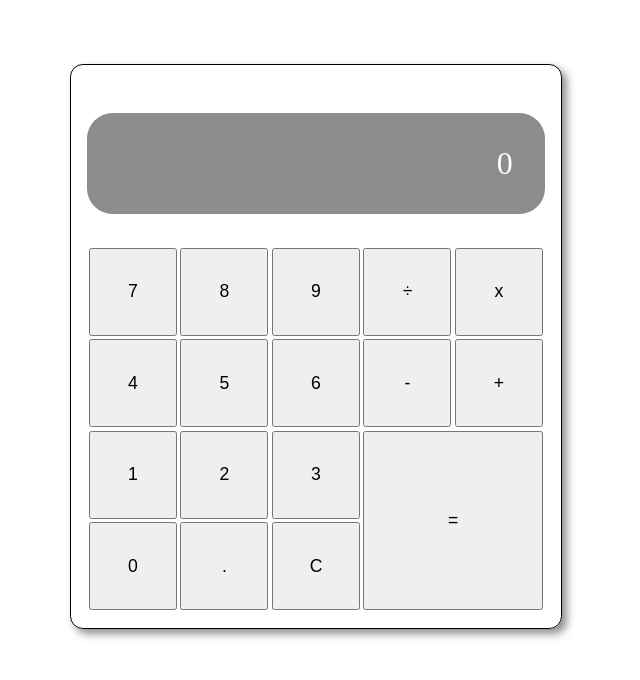
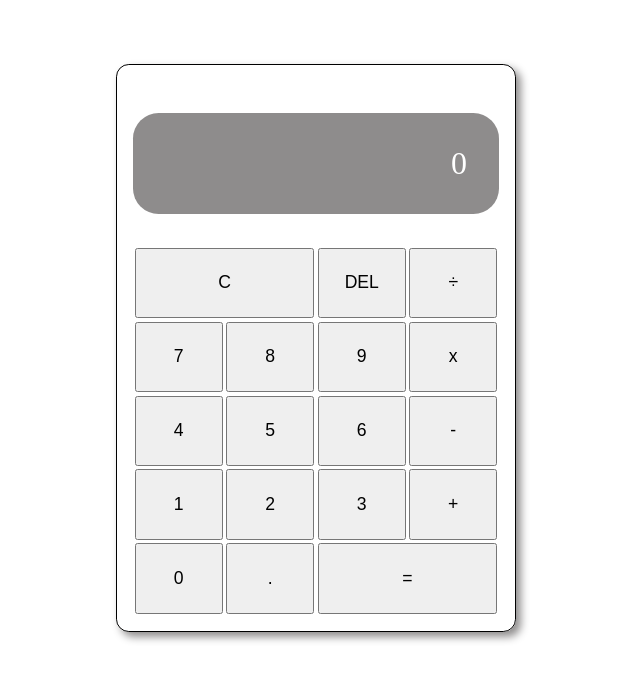
Before and after one commit to AnaSegarra/js-calculator, a plain HTML site: page index.html in a window 1280 px wide. Shown: the whole page, without its empty margins (324-964 px from the left). Drawn offline with Linux system fonts and the light colour scheme.

Commit message:
Add delete number functionality

```diff
--- a/index.html
+++ b/index.html
@@ -12,10 +12,14 @@
         <div class="calculator">
             <p id="display">0</p>
             <div class="row">
+                <button id="clear">C</button>
+                <button id="delete">DEL</button>
+                <button class="operations">÷</button>
+            </div>
+            <div class="row">
                 <button class="number">7</button>
                 <button class="number">8</button>
                 <button class="number">9</button>
-                <button class="operations">÷</button>
                 <button class="operations">x</button>
             </div>
             <div class="row">
@@ -23,22 +27,18 @@
                 <button class="number">5</button>
                 <button class="number">6</button>
                 <button class="operations">-</button>
-                <button class="operations">+</button>
             </div>
-            <div class="row">
-                <div>
             <div class="row">
                 <button class="number">1</button>
                 <button class="number">2</button>
                 <button class="number">3</button>
+                <button class="operations">+</button>
             </div>
             <div class="row">
                 <button class="number">0</button>
                 <button id="decimal">.</button>
-                        <button id="clear">C</button>
-                    </div>
-                </div>
                 <button id="equal">=</button>
+
             </div>
         </div>
         <script src="calculator.js"></script>
--- a/main.js
+++ b/main.js
@@ -81,4 +81,11 @@ window.addEventListener('load', () => {
 
     operators.forEach(operator => operator.classList.remove('selected'));
   });
+
+  document.getElementById('delete').addEventListener('click', () => {
+    display.textContent = display.textContent.length > 1 ? display.textContent.slice(0, -1) : '0';
+    calculator.operation
+      ? (calculator.secondFactor = display.textContent)
+      : (calculator.firstFactor = display.textContent);
+  });
 });
--- a/style.css
+++ b/style.css
@@ -9,7 +9,7 @@
 
 button {
   width: 5em;
-  height: 5em;
+  height: 4em;
   margin: 0.1em;
   font-size: 1.1rem;
   cursor: pointer;
@@ -18,9 +18,10 @@ button {
 .row {
   display: flex;
 }
-#equal {
+#equal,
+#clear {
   width: 10.2em;
-  height: 10.2em;
+  height: 4em;
 }
 p {
   text-align: right;
```
Lines whose indentation alone changed are shown as unchanged.
